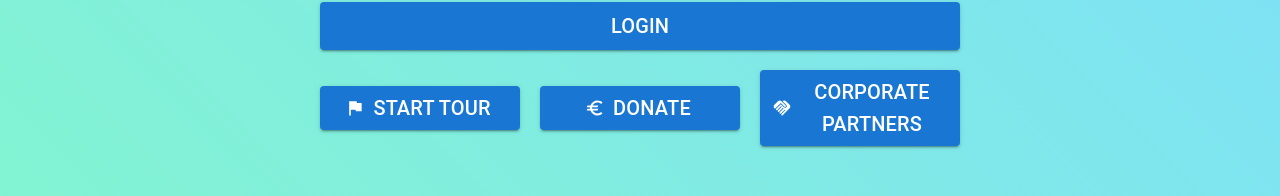
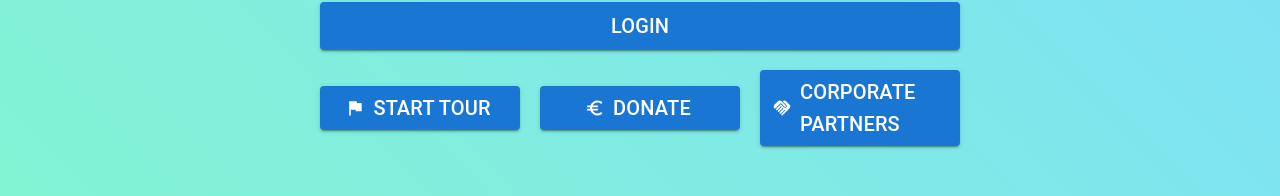
Before and after one commit to YannickPferr/collabothon-coba, a Next.js app: page /login in a window 1280 px wide. Shown: the part 507-703 px from the top of the page. Built offline with nearby package versions, Linux system fonts and the light colour scheme.

Commit message:
added links to login page buttons

```diff
--- a/pages/login.jsx
+++ b/pages/login.jsx
@@ -1,4 +1,11 @@
-import { Button, Icon, InputAdornment, Link, TextField, Typography } from "@mui/material";
+import {
+  Button,
+  Icon,
+  InputAdornment,
+  Link,
+  TextField,
+  Typography,
+} from "@mui/material";
 import { createTheme, ThemeProvider } from "@mui/material/styles";
 import bcrypt from "bcryptjs";
 import { doc, getDoc } from "firebase/firestore";
@@ -8,11 +15,11 @@ import { useAlerts } from "../contexts/Alerts";
 import { useAuth } from "../contexts/Auth";
 import db from "../firebase.config";
 import styles from "../styles/Login.module.css";
-import EuroIcon from '@mui/icons-material/Euro';
-import FlagIcon from '@mui/icons-material/Flag';
-import HandshakeIcon from '@mui/icons-material/Handshake';
-import EmailIcon from '@mui/icons-material/Email';
-import KeyIcon from '@mui/icons-material/Key';
+import EuroIcon from "@mui/icons-material/Euro";
+import FlagIcon from "@mui/icons-material/Flag";
+import HandshakeIcon from "@mui/icons-material/Handshake";
+import EmailIcon from "@mui/icons-material/Email";
+import KeyIcon from "@mui/icons-material/Key";
 
 const validEmailRegex =
   /^(([^<>()[\]\\.,;:\s@\"]+(\.[^<>()[\]\\.,;:\s@\"]+)*)|(\".+\"))@((\[[0-9]{1,3}\.[0-9]{1,3}\.[0-9]{1,3}\.[0-9]{1,3}\])|(([a-zA-Z\-0-9]+\.)+[a-zA-Z]{2,}))$/;
@@ -21,11 +28,11 @@ export default function Login() {
   const { addAlert } = useAlerts();
   const router = useRouter();
 
-  const [email, setEmail] = useState('');
-  const [emailFieldError, setEmailFieldError] = useState('');
+  const [email, setEmail] = useState("");
+  const [emailFieldError, setEmailFieldError] = useState("");
 
-  const [password, setPassword] = useState('');
-  const [passwordFieldError, setPasswordFieldError] = useState('');
+  const [password, setPassword] = useState("");
+  const [passwordFieldError, setPasswordFieldError] = useState("");
 
   const isInputValid = () => {
     const isEmailValid = emailFieldError.length === 0;
@@ -37,20 +44,17 @@ export default function Login() {
     e.preventDefault();
     const hashedPassword = bcrypt.hashSync(password, 10);
     if (isInputValid()) {
-      const docRef = doc(db, 'user', email);
+      const docRef = doc(db, "user", email);
       const user = await getDoc(docRef);
 
       if (user.exists()) {
-        const hashedPassword = await user.get('password');
-        const isCorrectpassword = bcrypt.compareSync(
-          password,
-          hashedPassword
-        );
+        const hashedPassword = await user.get("password");
+        const isCorrectpassword = bcrypt.compareSync(password, hashedPassword);
         if (isCorrectpassword) {
-          addAlert('success', 'Sucessfully logged in');
+          addAlert("success", "Sucessfully logged in");
           login(email);
-        } else setPasswordFieldError('Incorrect password');
-      } else setEmailFieldError('This user does not exist');
+        } else setPasswordFieldError("Incorrect password");
+      } else setEmailFieldError("This user does not exist");
     }
   };
 
@@ -60,8 +64,8 @@ export default function Login() {
 
   const validateEmail = () => {
     //validate email
-    if (email.match(validEmailRegex)) setEmailFieldError('');
-    else setEmailFieldError('Please enter a valid email');
+    if (email.match(validEmailRegex)) setEmailFieldError("");
+    else setEmailFieldError("Please enter a valid email");
   };
 
   const handlePasswordInputChange = (e) => {
@@ -69,8 +73,8 @@ export default function Login() {
   };
 
   const validatePassword = () => {
-    if (password.length > 0) setPasswordFieldError('');
-    else setPasswordFieldError('Please enter a valid password');
+    if (password.length > 0) setPasswordFieldError("");
+    else setPasswordFieldError("Please enter a valid password");
   };
 
   const customTextFieldTheme = createTheme({
@@ -79,7 +83,7 @@ export default function Login() {
       MuiOutlinedInput: {
         styleOverrides: {
           root: {
-            backgroundColor: 'white',
+            backgroundColor: "white",
             opacity: 0.8,
           },
         },
@@ -171,26 +175,37 @@ export default function Login() {
               />
             </ThemeProvider>
             <Button fullWidth size="large" variant="contained" onClick={submit}>
-              <Typography variant="h6">
-                Login
-              </Typography>
+              <Typography variant="h6">Login</Typography>
             </Button>
           </div>
           <div className={styles.donatePartnerButtonsContainer}>
-            <Button variant="contained" startIcon={<FlagIcon />} className={styles.donatePartnerButton} fullWidth>
-              <Typography variant="h6">
-                Start tour
-              </Typography>
+            <Button
+              href="/welcome"
+              variant="contained"
+              startIcon={<FlagIcon />}
+              className={styles.donatePartnerButton}
+              fullWidth
+            >
+              <Typography variant="h6">Start tour</Typography>
             </Button>
-            <Button variant="contained" startIcon={<EuroIcon />} className={styles.donatePartnerButton} fullWidth style={{ marginRight: "20px", marginLeft: "20px" }}>
-              <Typography variant="h6">
-                Donate
-              </Typography>
+            <Button
+              href="/donation"
+              variant="contained"
+              startIcon={<EuroIcon />}
+              className={styles.donatePartnerButton}
+              fullWidth
+              style={{ marginRight: "20px", marginLeft: "20px" }}
+            >
+              <Typography variant="h6">Donate</Typography>
             </Button>
-            <Button variant="contained" startIcon={<HandshakeIcon />} className={styles.donatePartnerButton} fullWidth>
-              <Typography variant="h6">
-                Corporate Partners
-              </Typography>
+            <Button
+              href="/partners"
+              variant="contained"
+              startIcon={<HandshakeIcon />}
+              className={styles.donatePartnerButton}
+              fullWidth
+            >
+              <Typography variant="h6">Corporate Partners</Typography>
             </Button>
           </div>
           <div className={styles.signupDiv}>
```
